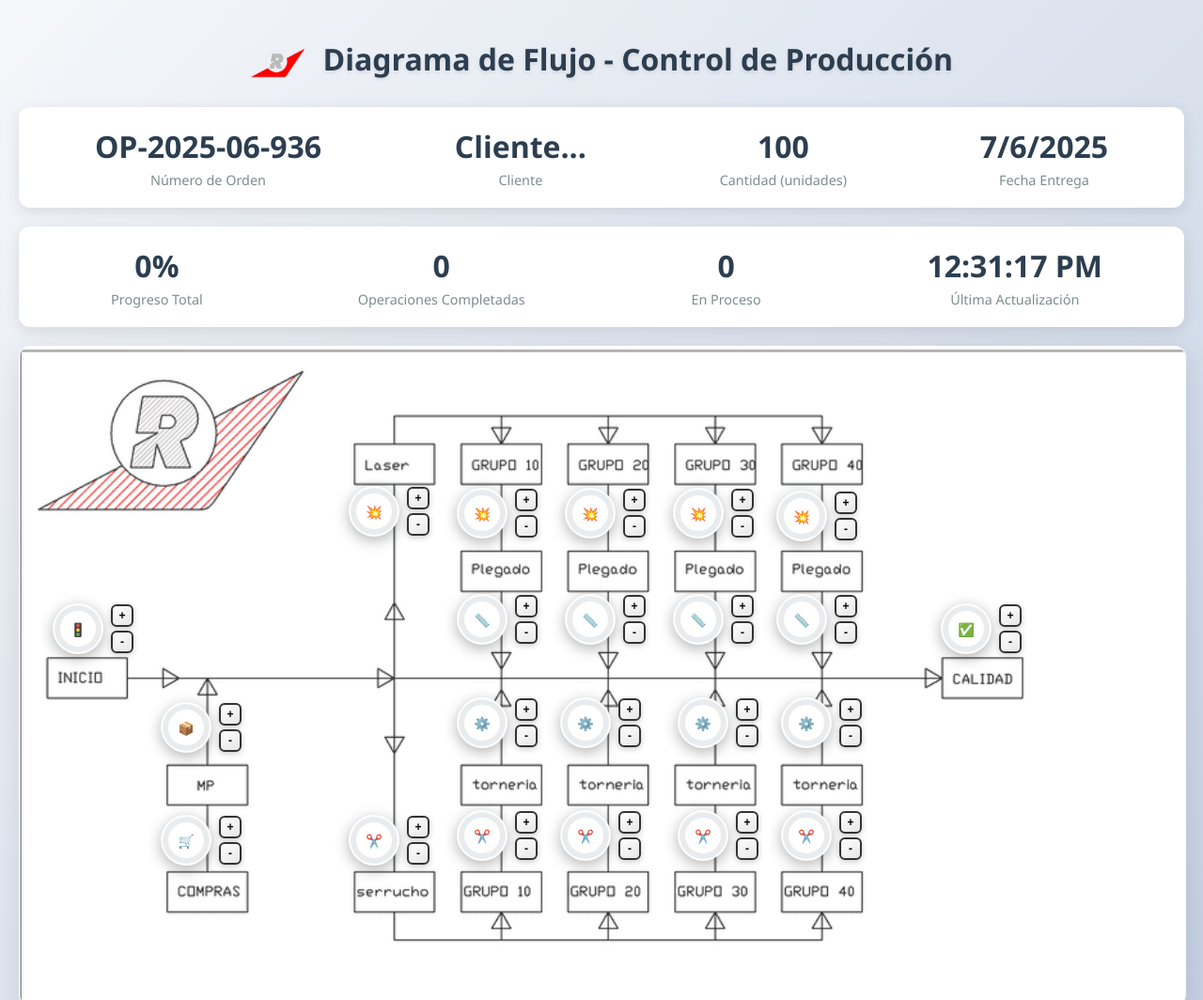
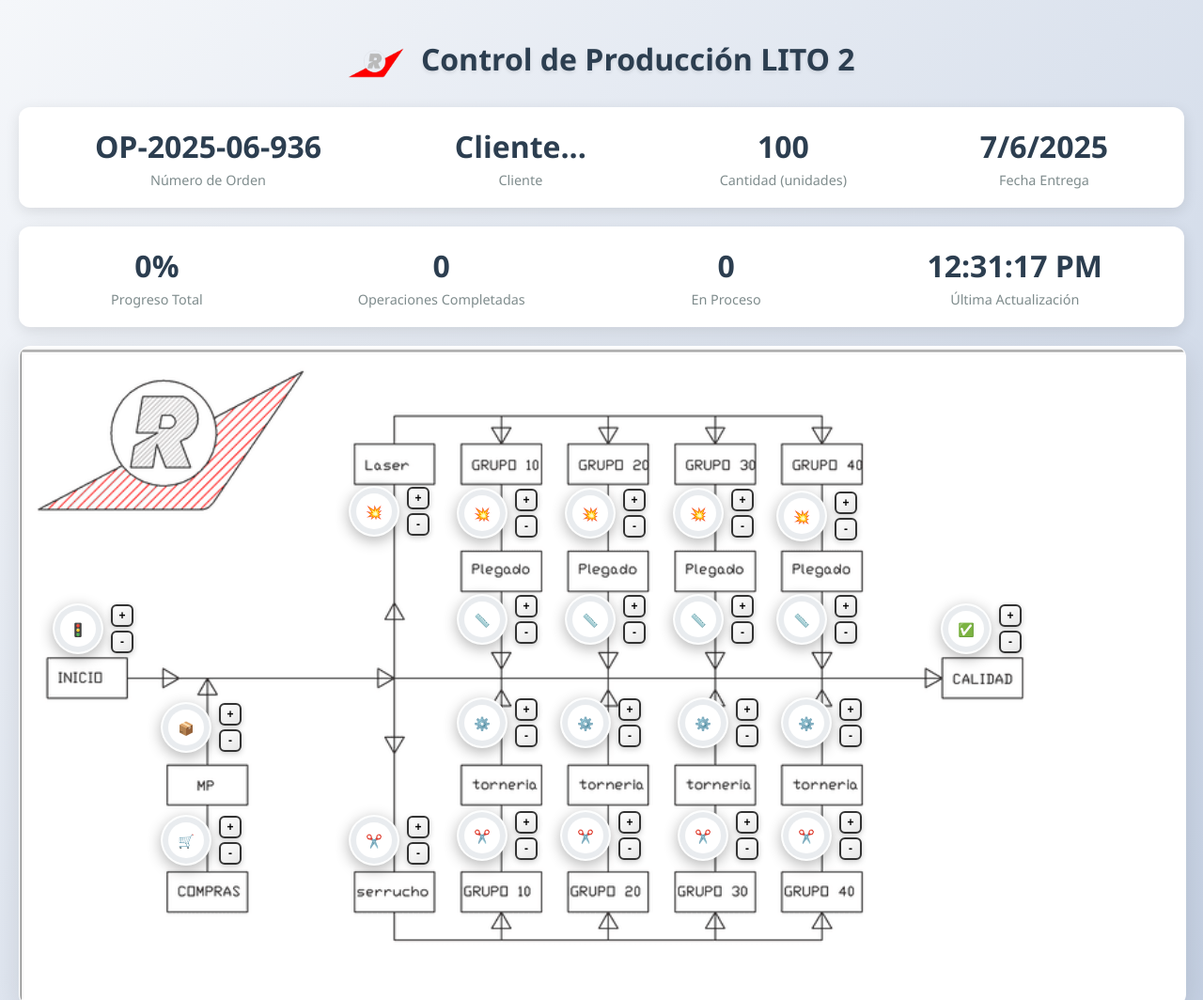
Before and after one commit to diegofarias2010/diagramaDraper, a plain HTML site: page index.html in a window 1280 px wide. Shown: the top 1064 px of the page at 94% size. Drawn offline with nearby package versions, Linux system fonts and the light colour scheme.

Commit message:
Update index.html

```diff
--- a/index.html
+++ b/index.html
@@ -317,7 +317,7 @@
 <body>
     <h1>
     <img src="logo_01.png" alt="Logo" style="height: 1em; vertical-align: middle; margin-right: 10px;">
-    Diagrama de Flujo - Control de Producción
+   Control de Producción LITO 2
   </h1>
 
   <!-- Información de la orden de producción -->
```
